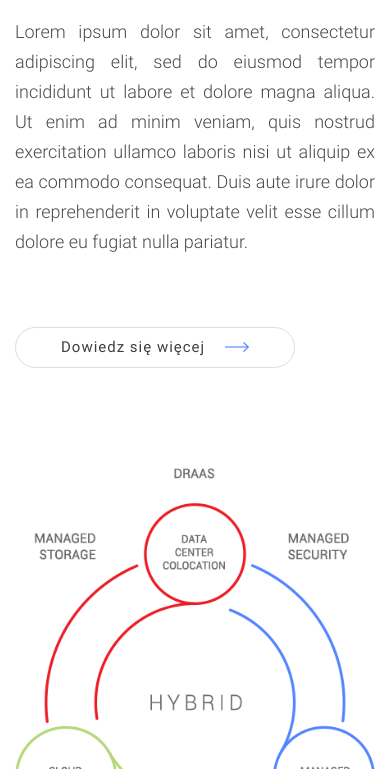
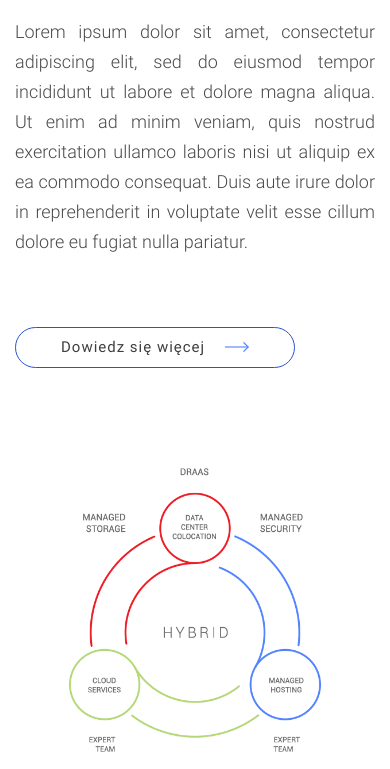
Before and after one commit to lukasz-madej/it-serwis, a plain HTML site: page index.html in a window 390 px wide. In both pictures the pointer is over the button 154 px from the left and 2691 px from the top of the page. Shown: the part 2344-3113 px from the top of the page. Drawn offline with Linux system fonts and the light colour scheme.

Commit message:
add hover on buttons

```diff
--- a/css/style.css
+++ b/css/style.css
@@ -308,7 +308,8 @@ h4 {
 button {
     background-color: transparent;
     border-radius: 28px;
-    border: 1px solid #dadee7;
+    border: 1px solid;
+    border-color: #dadee7;
     font-family: Roboto;
     font-size: 15px;
     letter-spacing: 1px;
@@ -316,12 +317,29 @@ button {
     padding: 12px 45px;
     margin: 50px 0;
     outline: none;
+    transition: all 0.3s ease-out;
 }
 
 button > span {
     margin-left: 15px;
 }
 
+.white-section button:hover,
+.gray-section button:hover,
+.movie-section button:hover {
+    border-color: #2754cc;
+}
+
+.red-section button:hover {
+    border-color: #2754cc;
+}
+
+.blue-section button:hover,
+.green-section button:hover,
+.red-section button:hover {
+    color: #b7b4b8;
+    border-color: #b7b4b8;
+}
 
 .image-right {
     width: 80%;
@@ -341,8 +359,8 @@ button > span {
 
 @media (max-width: 992px) {
     .image-right {
-        width: 100%;
-        margin-top: 50px;
+        width: 70%;
+        margin: 50px auto 0 auto;
     }
 }
 
```
